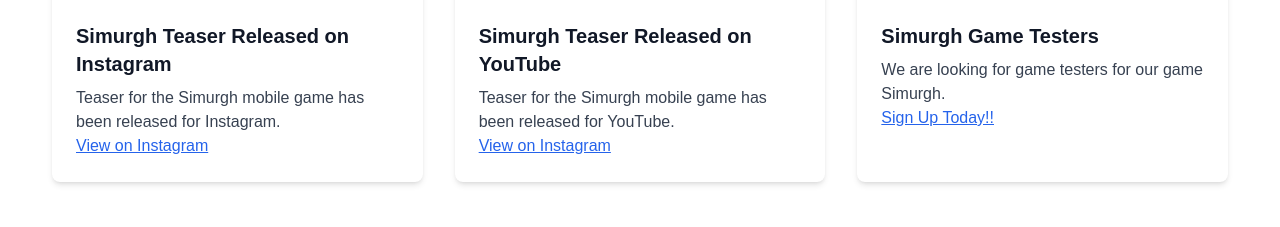
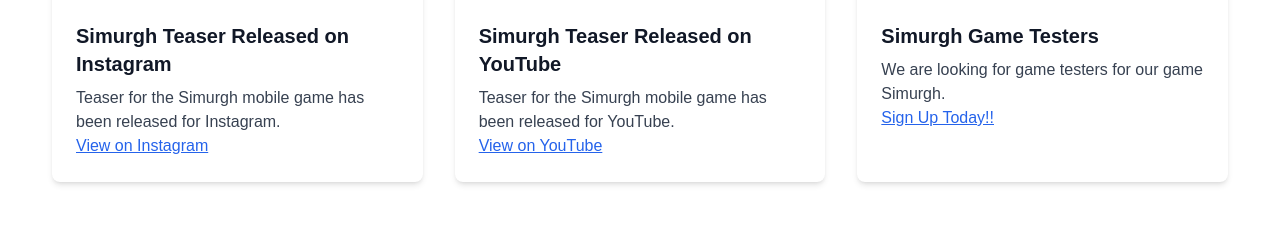
Before and after one commit to westwick/sugarcubestudio, a Nuxt app: page / in a window 1280 px wide. Shown: the part 2173-2400 px from the top of the page. Built offline with nearby package versions, Linux system fonts and the light colour scheme.

Commit message:
fixing update to latest news

```diff
--- a/components/HomeNews.vue
+++ b/components/HomeNews.vue
@@ -39,7 +39,7 @@
               rel="noopener noreferrer"
               class="text-blue-600 underline"
             >
-              View on Instagram
+              View on YouTube
             </a>
           </p>
         </div>
```
